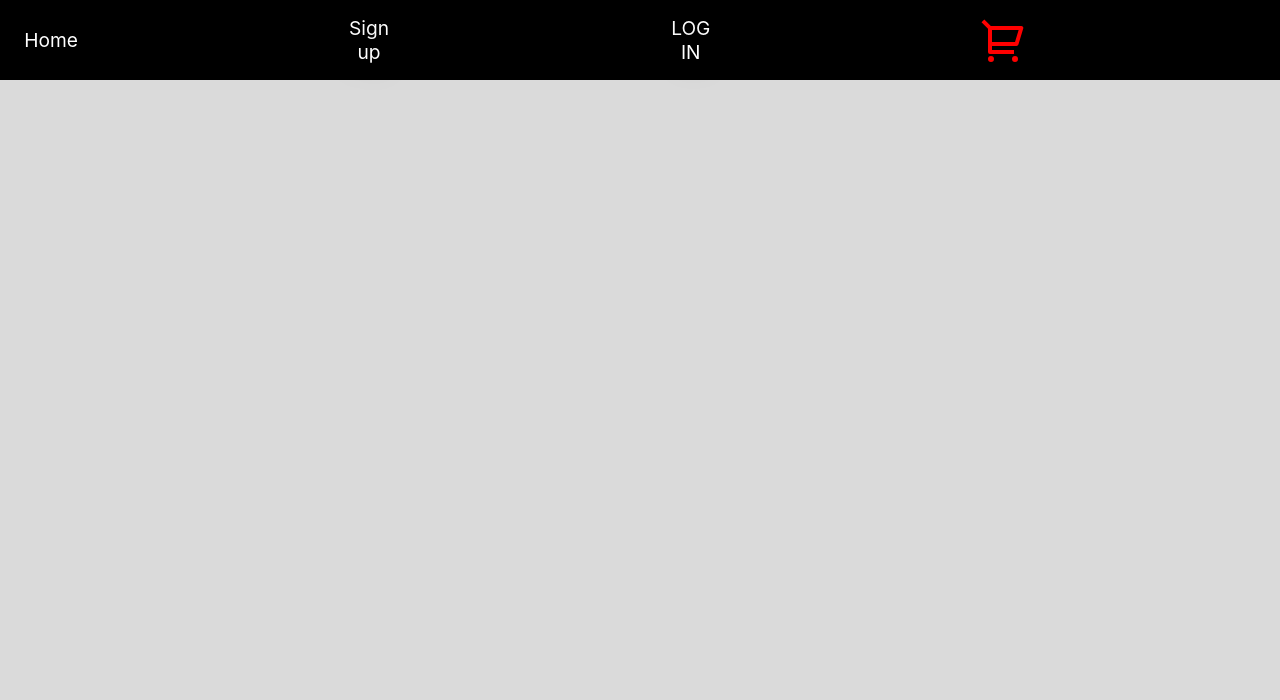
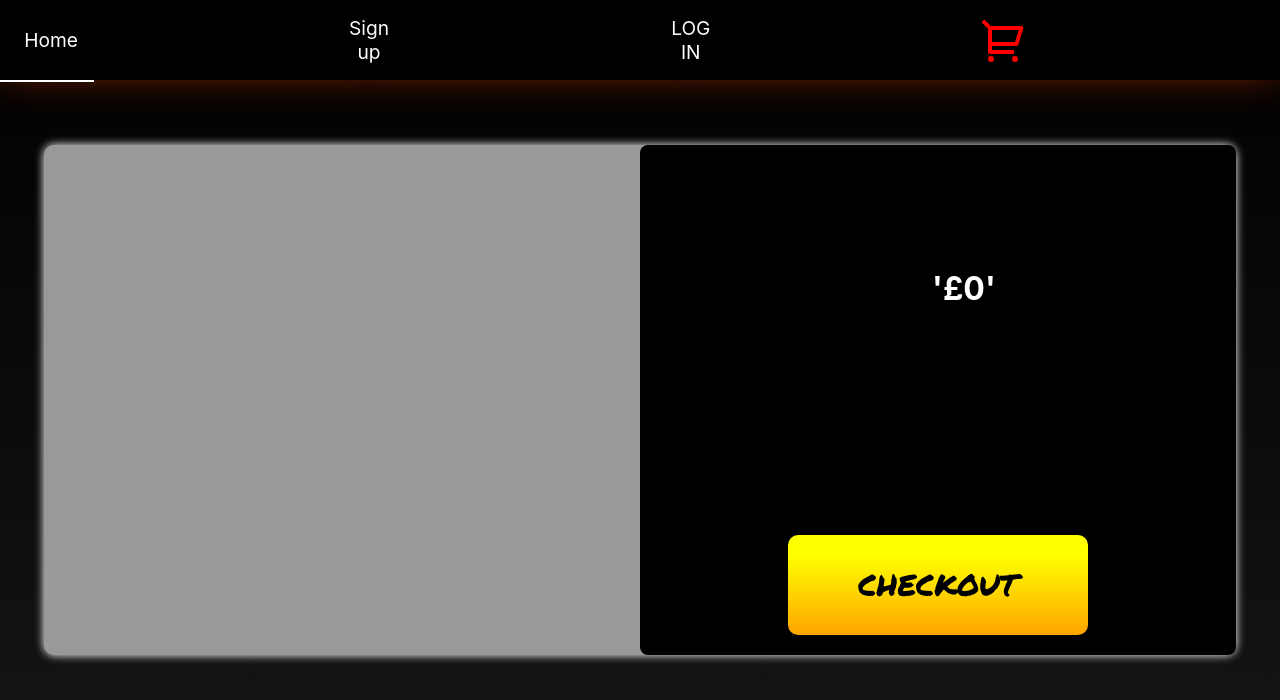
Before and after one commit to mz106/CN-Masters26-Final-Project-FE, a React (Create React App) app: page /cart in a window 1280 px wide. Shown: the top 700 px of the page. Built offline with nearby package versions, Linux system fonts and the light colour scheme; a web font is replaced by a local one.

Commit message:
cart checkout

```diff
--- a/src/App.css
+++ b/src/App.css
@@ -11,7 +11,7 @@ body {
   justify-content: center;
   align-items: center;
   overflow: scroll;
-  background: rgb(218, 218, 218);
+  background: linear-gradient(rgba(0, 0, 0, 0.692), rgb(22, 22, 22));
 }
 
 .nav-links {
@@ -88,8 +88,8 @@ p {
   width: 75%;
   text-transform: uppercase;
   font-size: 20px;
-
-  padding-bottom: 40px;
+  color: white;
+  font-weight: 700;
 }
 button {
   border: none;
@@ -98,13 +98,12 @@ button {
   height: 40px;
   color: rgb(0, 0, 0);
   text-transform: uppercase;
-  border: 1px solid grey;
-  background: (rgb(255, 255, 255), rgb(114, 112, 112));
+  margin-bottom: 10px;
+  background: linear-gradient(grey, silver);
   transition: ease 0.5s;
-  margin-top: 80px;
 }
 button:hover {
   background-color: black;
-  color: white;
+
   cursor: pointer;
 }
--- a/src/App.js
+++ b/src/App.js
@@ -17,8 +17,8 @@ function App() {
   return (
     <>
       <Router>
+        <Nav />
         <div className="container">
-          <Nav />
           <Switch>
             <Route path="/" exact component={Home} />
             <Route
--- a/src/components/Cart.js
+++ b/src/components/Cart.js
@@ -1,15 +1,44 @@
+import "./cart.css";
+import { BsTrash } from "react-icons/bs";
 function Cart({ cartItems, setCartItems }) {
   return (
     <>
-      <ol>
-        {cartItems.map((item, id) => {
-          return (
-            <li key={id}>
-              {item.name}:£{item.price}
-            </li>
-          );
-        })}
-      </ol>
+      <div className="cart">
+        <div className="cart-container-left">
+          <ol>
+            {cartItems.map((item, id) => {
+              return (
+                <div className="cart-items" key={id}>
+                  <div className="cart-img-container">
+                    <img
+                      className="cart-img"
+                      src={item.url}
+                      alt="product img"
+                    />
+                  </div>
+                  <div className="cart-info">
+                    <p>{item.name}</p>
+                    {""}
+                    <p>{item.weight}</p>
+                    <p>£{item.price}</p>
+                  </div>
+                  <div className="remove-btn">
+                    <BsTrash />
+                  </div>
+                </div>
+              );
+            })}
+          </ol>{" "}
+        </div>
+        <div className="cart-container-right">
+          <div className="checkout">
+            <div className="total">
+              <h1 className="total-price">'£0'</h1>
+            </div>
+            <button className="checkout-btn"> CHECKOUT </button>
+          </div>
+        </div>
+      </div>
     </>
   );
 }
--- a/src/components/Home.css
+++ b/src/components/Home.css
@@ -1,5 +1,6 @@
 @import url("https://fonts.googleapis.com/css2?family=Prompt:wght@500&display=swap");
 @import url("https://fonts.googleapis.com/css2?family=Black+Han+Sans&display=swap");
+@import url("https://fonts.googleapis.com/css2?family=Staatliches&display=swap");
 .container {
   display: flex;
   flex-direction: column;
@@ -35,6 +36,7 @@
   box-shadow: 0 0 10px rgb(0, 0, 0);
   -webkit-text-stroke: black solid 1px;
   font-size: 3rem;
+  filter: brightness(0.9);
 }
 .Access-link {
   background-image: url(./images/accessories.jpeg);
@@ -65,7 +67,7 @@ a {
 .Calis-link:hover,
 .Weights-link:hover {
   cursor: pointer;
-  filter: brightness(0.8);
+  filter: brightness(0.6);
 }
 
 .filter-title {
@@ -104,6 +106,6 @@ a {
   bottom: 20%;
   font-size: 4rem;
   color: rgb(0, 0, 0);
-  text-shadow: 0 2px 20px rgb(255, 255, 255);
+  text-shadow: 0 0 5px rgb(255, 255, 255);
   font-family: "Prompt", sans-serif;
 }
--- a/src/components/Nav.css
+++ b/src/components/Nav.css
@@ -13,7 +13,7 @@
   left: 50%;
   width: 100vw;
   position: fixed;
-
+  box-shadow: 0 -20px 50px orangered;
   z-index: 999;
 }
 .navbar.active {
--- a/src/components/ProductPages/Card.css
+++ b/src/components/ProductPages/Card.css
@@ -6,7 +6,8 @@
   padding-bottom: 20px;
   margin-bottom: 20px;
   margin-top: 20px;
-  background-color: rgb(0, 0, 0);
+  background-color: rgb(119, 119, 119);
+  box-shadow: 0 0 15px rgba(134, 134, 134, 0.329);
   position: relative;
 }
 
@@ -52,7 +53,7 @@ img {
   font-weight: 600;
 
   text-transform: uppercase;
-  color: white;
+  color: rgb(255, 255, 255);
 }
 
 .add-basket {
@@ -74,8 +75,10 @@ img {
 }
 .basket-btn {
   position: absolute;
-  top: 30%;
+  left: 42%;
+  top: -20%;
   transform: rotate(-40deg);
+  font-size: 150px;
 }
 .add-basket:hover {
   opacity: 1;
--- a/src/components/ProductPages/Card.js
+++ b/src/components/ProductPages/Card.js
@@ -1,5 +1,6 @@
 import React from "react";
 import "./Card.css";
+import { RiShoppingCart2Line } from "react-icons/ri";
 
 const Card = ({ item, cartItems, setCartItems }) => {
   return (
@@ -12,7 +13,7 @@ const Card = ({ item, cartItems, setCartItems }) => {
           className="basket-btn"
           onClick={() => setCartItems([...cartItems, item])}
         >
-          ADD TO BASKET
+          <RiShoppingCart2Line />
         </h1>
       </div>
       <div className="info">
--- a/src/components/ProductPages/CardContainer.css
+++ b/src/components/ProductPages/CardContainer.css
@@ -4,7 +4,7 @@
   font-size: 3em;
   color: aliceblue;
   font-family: "Staatliches", cursive;
-  text-shadow: 0 0 25px black, 0 0 20px orangered;
+  text-shadow: 0 0 25px black, 0 0 20px rgb(255, 38, 0);
   justify-content: center;
   text-align: center;
   margin-top: 100px;
@@ -28,34 +28,31 @@
   position: relative;
   justify-content: center;
   align-items: center;
-  top: 31%;
+  top: 22%;
   left: 0;
   min-height: 25vh;
-  width: 85vw;
+  width: 100vw;
   border-radius: 8px;
   margin-bottom: 40%;
-  background-image: url(../images/concrete.jpeg);
-  background-position: center;
-  background-repeat: no-repeat;
-  background-size: cover;
-  filter: grayscale(1);
+  background: linear-gradient(black, rgb(136, 19, 4));
 }
 .second-img {
   height: 100%;
   width: 50%;
   border-radius: 10px;
   position: absolute;
-  top: 40%;
+  top: 70%;
   left: 25%;
   background-image: url(../images/push.jpeg);
   background-position: 10%;
   background-repeat: no-repeat;
   background-size: cover;
   filter: none;
+  box-shadow: 0 0 32px rgb(59, 59, 59);
 }
 .slogan {
   position: absolute;
-  top: -10%;
+  top: 20%;
   font-family: "Modak", cursive;
   text-transform: uppercase;
   letter-spacing: 4px;
--- a/src/components/ProductPages/Weights.js
+++ b/src/components/ProductPages/Weights.js
@@ -4,8 +4,6 @@ import fetchProducts from "./functions.js";
 import React from "react";
 
 const Weights = ({ cartItems, setCartItems }) => {
-  console.log(cartItems);
-
   const [page, setPage] = useState(1);
   const [offset, setOffset] = useState(0);
   const [limit, setLimit] = useState(6);
--- a/src/components/cart.css
+++ b/src/components/cart.css
@@ -0,0 +1,120 @@
+@import url("https://fonts.googleapis.com/css2?family=Permanent+Marker&display=swap");
+.cart {
+  position: relative;
+  display: flex;
+  flex-wrap: wrap;
+  margin-top: 20px;
+  justify-content: space-evenly;
+  width: 90vw;
+  height: 50vh;
+  align-items: center;
+  padding: 20px;
+  padding-bottom: 7%;
+  margin: auto;
+  box-shadow: 0 10px 22px black;
+  background-color: rgb(153, 153, 153);
+  border-radius: 10px;
+  box-shadow: 0 0 10px white;
+}
+ol {
+  height: 100%;
+  width: 100%;
+}
+
+.remove-btn {
+  color: orangered;
+  font-size: 3rem;
+  text-align: center;
+  align-items: center;
+}
+.remove-btn:hover {
+  cursor: pointer;
+}
+
+.cart-container-left {
+  flex-wrap: wrap;
+  flex-direction: row;
+  position: absolute;
+  top: 0;
+  left: 0%;
+  align-items: center;
+  justify-content: center;
+  width: 50%;
+  height: 100%;
+  display: flex;
+  border-radius: 10px;
+}
+
+.cart-items {
+  justify-content: space-between;
+  align-items: center;
+  text-align: center;
+  display: flex;
+  height: 100px;
+  width: 95%;
+  position: relative;
+  background-color: aliceblue;
+  border-radius: 8px;
+  margin-bottom: 20px;
+  padding: 10px 10px;
+}
+.cart-img-container {
+  border-radius: 50%;
+  box-shadow: 0 0 10px rgb(0, 0, 0);
+  height: 100%;
+  width: 100px;
+  margin-left: 10px;
+}
+.cart-img {
+  width: 100%;
+  border-radius: 50%;
+}
+.cart-info {
+  width: 50%;
+  display: flex;
+  flex-wrap: wrap;
+  flex-direction: row;
+  font-size: 18px;
+  font-weight: 600;
+  justify-content: space-between;
+}
+.cart-container-right {
+  flex-wrap: wrap;
+  flex-direction: column;
+  position: absolute;
+  top: 0;
+  left: 50%;
+  justify-content: space-between;
+  align-items: center;
+  width: 50%;
+  height: 100%;
+  display: flex;
+  flex-direction: column;
+  background: rgb(0, 0, 0);
+  color: white;
+  border-radius: 8px;
+}
+.checkout-btn {
+  margin-top: 130%;
+  width: 300px;
+  height: 100px;
+  background: linear-gradient(yellow 20%, orange);
+  border: none;
+  border-radius: 10px;
+  font-size: 30px;
+  font-family: "Permanent Marker", cursive;
+  box-shadow: 0 5px 10px black;
+}
+.checkout-btn:hover {
+  width: 305px;
+  cursor: pointer;
+  box-shadow: 0 5px 20px rgb(0, 0, 0);
+  color: black;
+  font-size: 35px;
+  transition: ease 1s;
+}
+.total-price {
+  position: absolute;
+  top: 20%;
+  left: 49%;
+}
```
Also changed, not shown: src/components/Home.js (+0 -30 lines).
